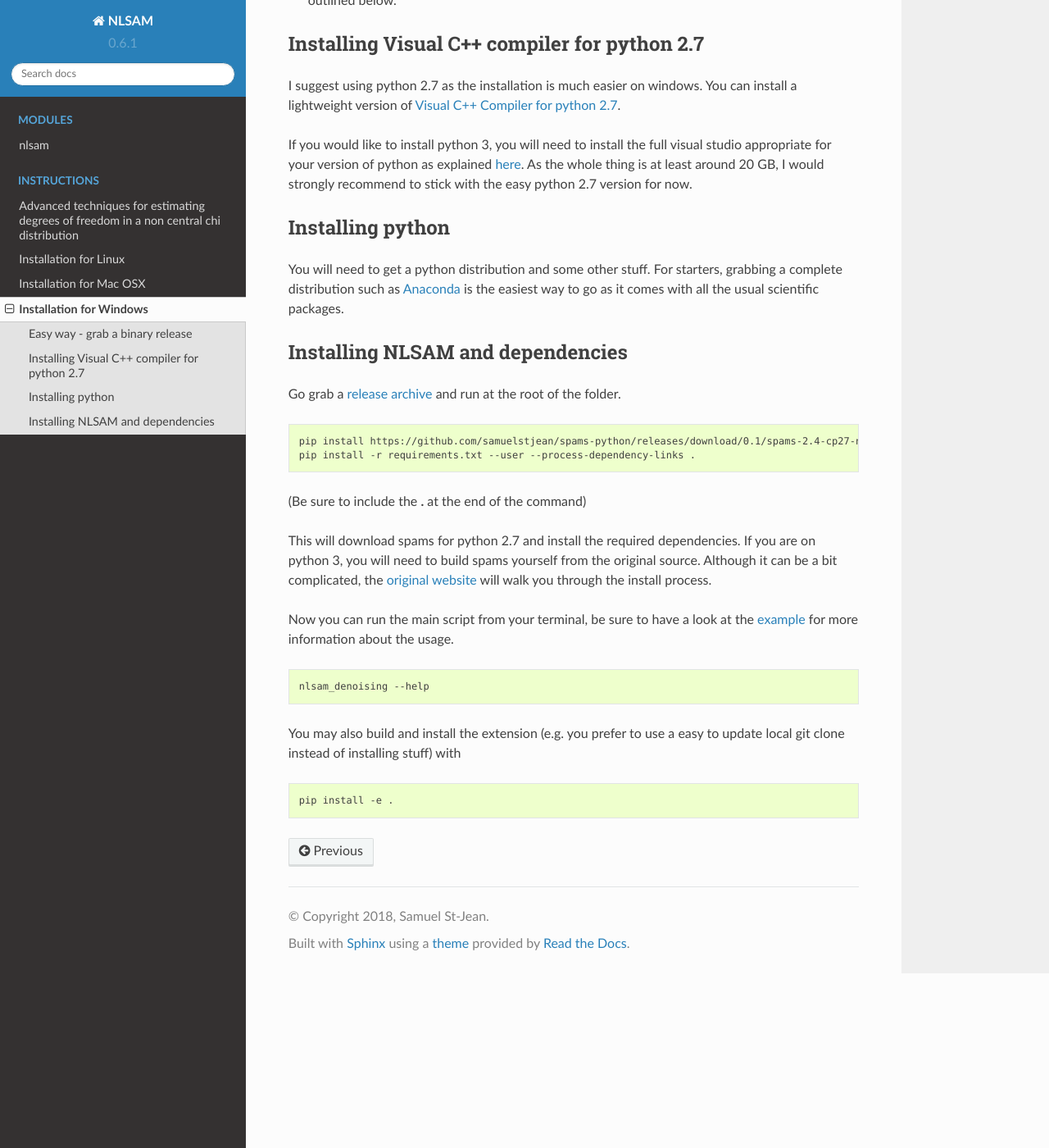
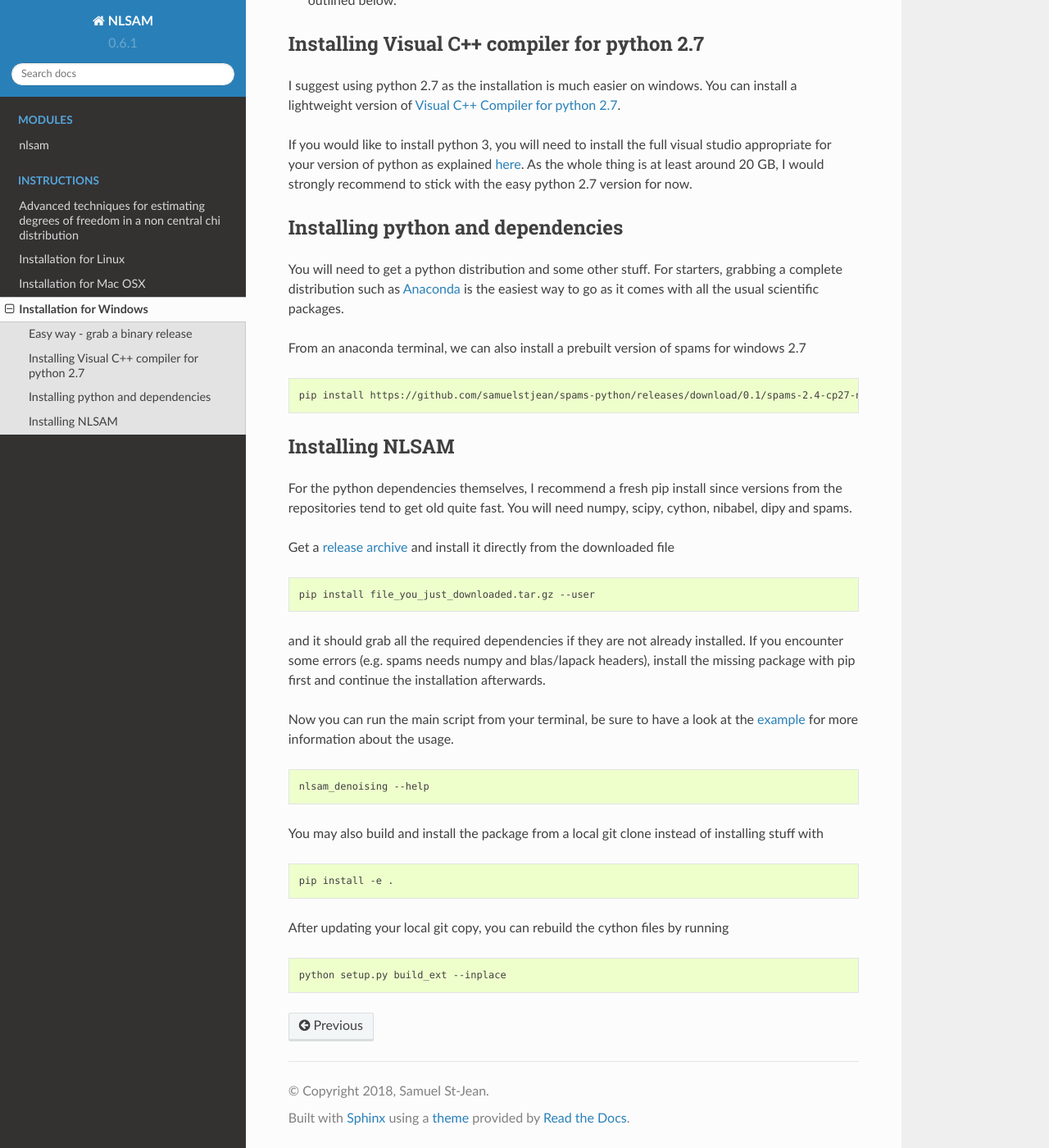
Before and after one commit to samuelstjean/nlsam, a Sphinx documentation site: the page built from docs/wiki/install_windows.md, in a window 1280 px wide and 1400 px high, scrolled down 395 px. Shown: the whole window at 82% size. Built offline with Sphinx 7.4.7 and the Read the Docs theme 2.0.0, drawn with Linux system fonts in a browser that asks for light colours.

Commit message:
windows install rework

````diff
--- a/docs/wiki/install_windows.md
+++ b/docs/wiki/install_windows.md
@@ -17,22 +17,30 @@ I suggest using python 2.7 as the installation is much easier on windows. You ca
 If you would like to install python 3, you will need to install the full visual studio appropriate for your version of python as explained [here](https://wiki.python.org/moin/WindowsCompilers).
 As the whole thing is at least around 20 GB, I would strongly recommend to stick with the easy python 2.7 version for now.
 
-## Installing python
+## Installing python and dependencies
 
 You will need to get a python distribution and some other stuff.
 For starters, grabbing a complete distribution such as [Anaconda](https://www.continuum.io/downloads#_windows) is the easiest way to go as it comes with all the usual scientific packages.
 
-## Installing NLSAM and dependencies
-
-Go grab a [release archive](https://github.com/samuelstjean/nlsam/releases) and run at the root of the folder.
+From an anaconda terminal, we can also install a prebuilt version of spams for windows 2.7
 
 ```shell
 pip install https://github.com/samuelstjean/spams-python/releases/download/0.1/spams-2.4-cp27-none-win_amd64.whl
-pip install -r requirements.txt --user --process-dependency-links .
 ```
-(Be sure to include the __.__ at the end of the command)
 
-This will download spams for python 2.7 and install the required dependencies. If you are on python 3, you will need to build spams yourself from the original source. Although it can be a bit complicated, the [original website](http://spams-devel.gforge.inria.fr/documentation.html) will walk you through the install process.
+## Installing NLSAM
+
+For the python dependencies themselves, I recommend a fresh pip install since versions from the repositories tend to get old quite fast.
+You will need numpy, scipy, cython, nibabel, dipy and spams.
+
+Get a [release archive](https://github.com/samuelstjean/nlsam/releases) and install it directly from the downloaded file
+
+```shell
+pip install file_you_just_downloaded.tar.gz --user
+```
+
+and it should grab all the required dependencies if they are not already installed.
+If you encounter some errors (e.g. spams needs numpy and blas/lapack headers), install the missing package with pip first and continue the installation afterwards.
 
 Now you can run the main script from your terminal, be sure to have a look at the [example](https://github.com/samuelstjean/nlsam/tree/master/example) for more information about the usage.
 
@@ -40,8 +48,14 @@ Now you can run the main script from your terminal, be sure to have a look at th
 nlsam_denoising --help
 ```
 
-You may also build and install the extension (e.g. you prefer to use a easy to update local git clone instead of installing stuff) with
+You may also build and install the package from a local git clone instead of installing stuff with
 
 ```shell
 pip install -e .
 ```
+
+After updating your local git copy, you can rebuild the cython files by running
+
+```shell
+python setup.py build_ext --inplace
+```
````
